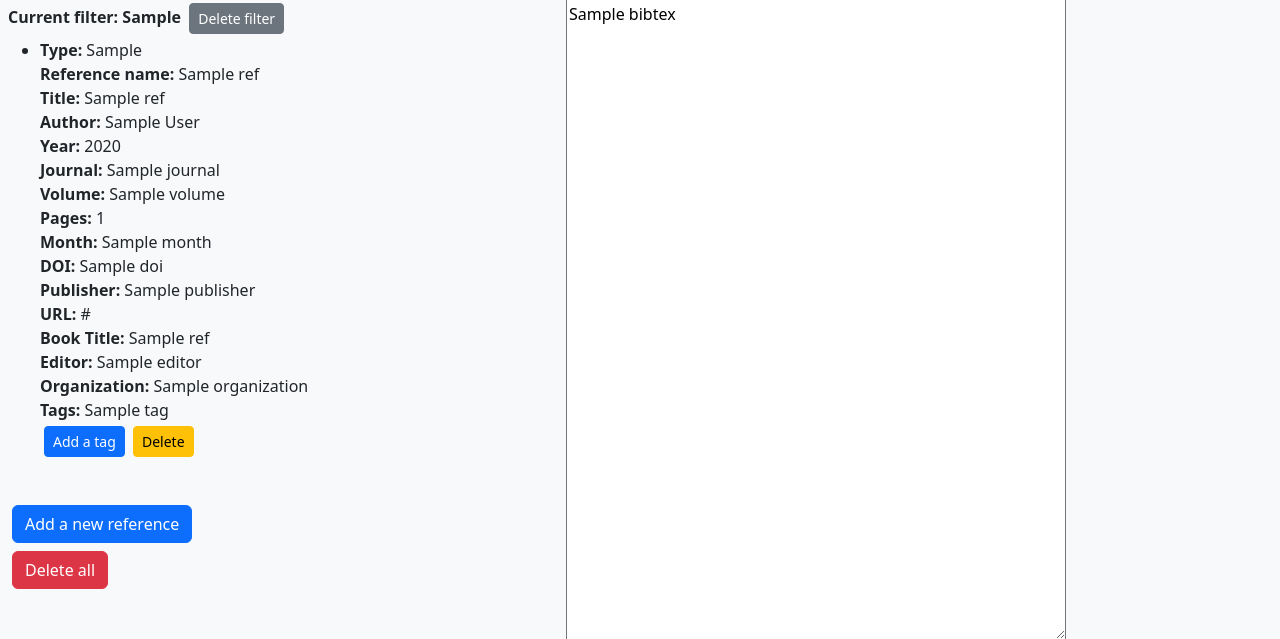
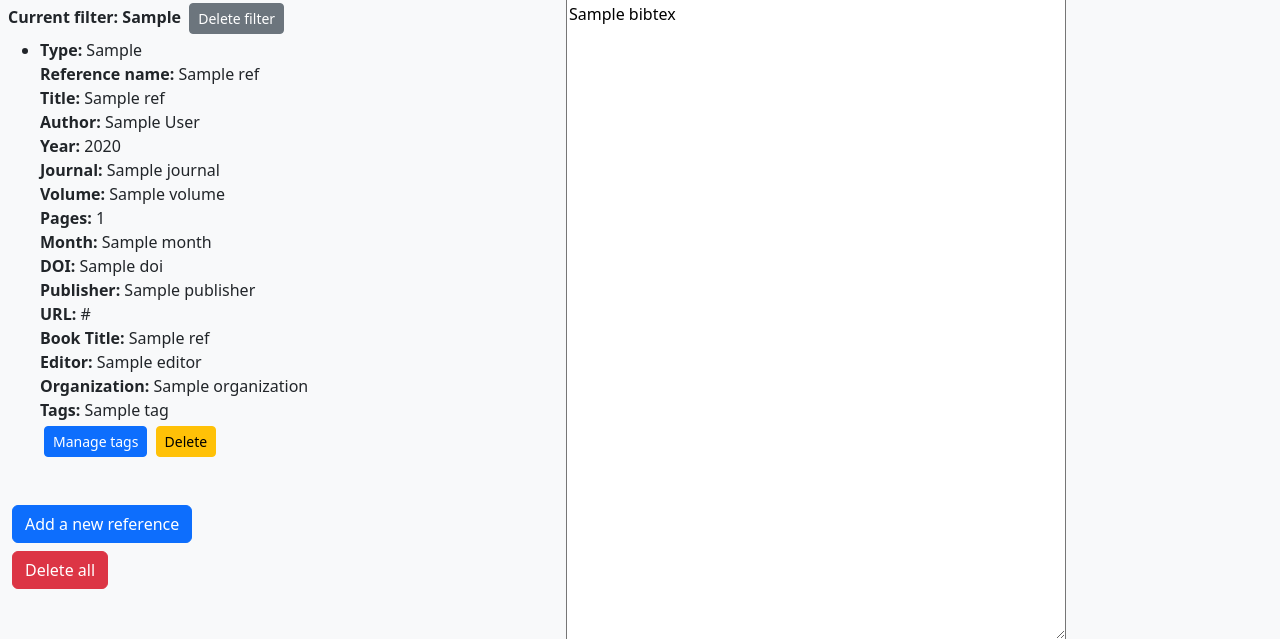
Before and after one commit to S3iska/miniproject, a Flask app: template src/templates/index.html in a window 1280 px wide. Shown: the part 55-694 px from the top of the page. Run offline with Flask 3, Linux system fonts and the light colour scheme; the template is opened without the code that fills it: most values are stand-ins (such as "Sample title", 1, 10 or a date in 2020).

Commit message:
Rename 'Add tag' button to 'Manage tags'

```diff
--- a/src/templates/index.html
+++ b/src/templates/index.html
@@ -53,7 +53,7 @@
                 {% endif %}
 
                 <form action="/{{ ref.id }}/delete_ref" method="post">
-                    <a href="{{ ref.id }}/add_tags" class="btn btn-primary btn-sm m-1">Add a tag</a>
+                    <a href="{{ ref.id }}/add_tags" class="btn btn-primary btn-sm m-1">Manage tags</a>
                     <input id="delete{{ref.ref_name}}" type="submit" class="btn btn-sm btn-warning" onclick="return confirm('Are you sure you want to delete the reference from the database?')" value="Delete">
                 </form>
                 <br>
```
